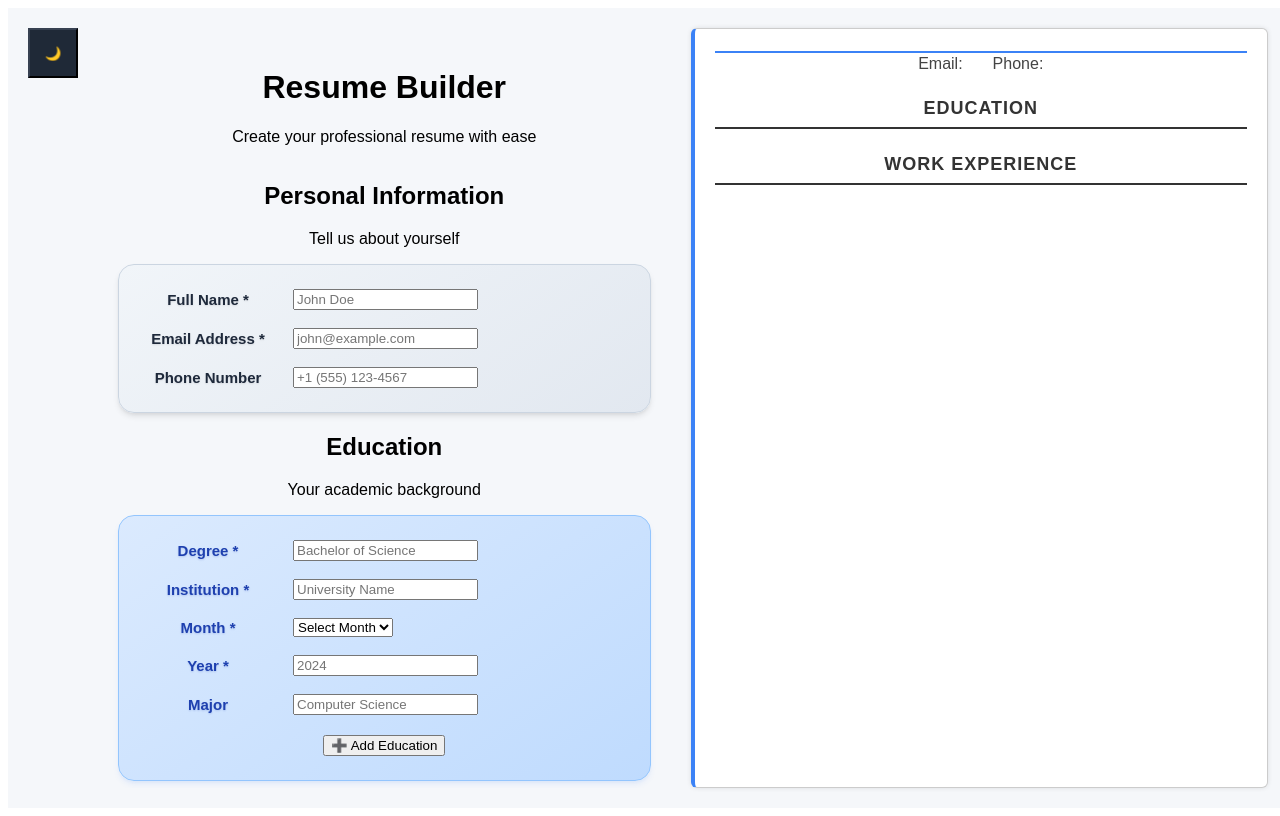
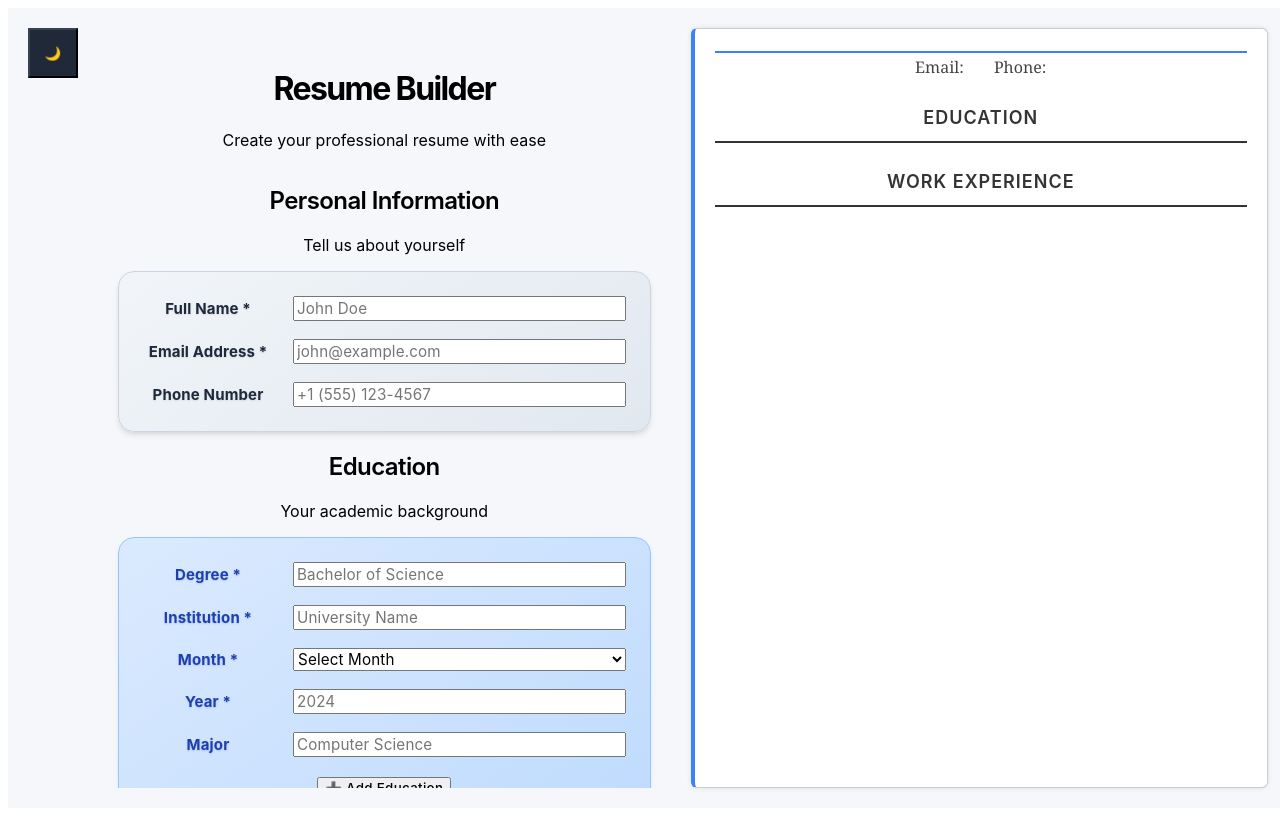
Before and after one commit to Sptailor/resuMade, a React (Vite) app: page / in a window 1280 px wide. Built offline with nearby package versions, Linux system fonts and the light colour scheme.

Commit message:
Update UI andadded job description

```diff
--- a/src/App.jsx
+++ b/src/App.jsx
@@ -24,6 +24,7 @@ const [personData, setPersonData] = useState({
     title: "",
     company: "",
     years: "",
+    description: "",
   });
   const [editingEducationIndex, setEditingEducationIndex] = useState(null);
   const [editingExperienceIndex, setEditingExperienceIndex] = useState(null);
@@ -56,7 +57,7 @@ const [personData, setPersonData] = useState({
   const addExperience = () => {
     if (currentExperience.title && currentExperience.company && currentExperience.years) {
       setExperienceList([...experienceList, currentExperience]);
-      setCurrentExperience({ title: "", company: "", years: "" });
+      setCurrentExperience({ title: "", company: "", years: "", description: "" });
     }
   };
 
@@ -69,7 +70,7 @@ const [personData, setPersonData] = useState({
     const updatedList = [...experienceList];
     updatedList[editingExperienceIndex] = currentExperience;
     setExperienceList(updatedList);
-    setCurrentExperience({ title: "", company: "", years: "" });
+    setCurrentExperience({ title: "", company: "", years: "", description: "" });
     setEditingExperienceIndex(null);
   };
 
@@ -217,10 +218,31 @@ const [personData, setPersonData] = useState({
         <div id="workExperienceContainer">
           <h3 style={{ color: isDarkTheme ? '#e5e7eb' : '#333' }}>Work Experience</h3>
           {experienceList.map((experience, index) => (
-            <div key={index} className="experience-display">
-              <p style={{ color: isDarkTheme ? '#d1d5db' : '#444' }}><strong>{experience.title}</strong></p>
-              <p style={{ color: isDarkTheme ? '#d1d5db' : '#444' }}>{experience.company}</p>
-              <p style={{ color: isDarkTheme ? '#d1d5db' : '#444' }}>{experience.years}</p>
+            <div key={index} className="experience-display" style={{ marginBottom: '15px' }}>
+              <div style={{
+                display: 'flex',
+                justifyContent: 'space-between',
+                alignItems: 'baseline',
+                marginBottom: '5px'
+              }}>
+                <p style={{ color: isDarkTheme ? '#d1d5db' : '#444', fontWeight: '600', margin: 0 }}>
+                  {experience.title} - {experience.company}
+                </p>
+                <p style={{ color: isDarkTheme ? '#d1d5db' : '#444', fontSize: '14px', fontStyle: 'italic', margin: 0 }}>
+                  {experience.years}
+                </p>
+              </div>
+              {experience.description && (
+                <p style={{
+                  color: isDarkTheme ? '#d1d5db' : '#444',
+                  margin: 0,
+                  fontSize: '14px',
+                  lineHeight: '1.4',
+                  paddingTop: '3px'
+                }}>
+                  {experience.description}
+                </p>
+              )}
             </div>
           ))}
         </div>
--- a/src/components/Experience.jsx
+++ b/src/components/Experience.jsx
@@ -88,7 +88,7 @@ function Experience({
         <div style={{
           display: 'flex',
           alignItems: 'center',
-          marginBottom: '20px',
+          marginBottom: '18px',
           gap: '20px'
         }}>
           <label htmlFor="years" style={{
@@ -107,6 +107,36 @@ function Experience({
             value={currentExperience.years}
             onChange={(e) => setCurrentExperience({ ...currentExperience, years: e.target.value })}
             className={`flex-1 px-4 py-3 border-2 rounded-xl focus:outline-none transition-all duration-200 shadow-sm hover:shadow-md focus:shadow-lg ${
+              isDarkTheme
+                ? 'bg-gray-700 border-purple-400 text-white placeholder-gray-300 focus:border-purple-300'
+                : 'bg-white border-purple-300 focus:border-purple-600'
+            }`}
+          />
+        </div>
+
+        <div style={{
+          display: 'flex',
+          alignItems: 'flex-start',
+          marginBottom: '20px',
+          gap: '20px'
+        }}>
+          <label htmlFor="description" style={{
+            minWidth: '130px',
+            fontWeight: '700',
+            color: isDarkTheme ? '#e9d5ff' : '#6d28d9',
+            fontSize: '15px',
+            textShadow: isDarkTheme ? '0 1px 2px rgba(0,0,0,0.3)' : '0 1px 2px rgba(109, 40, 217, 0.2)',
+            paddingTop: '8px'
+          }}>
+            Description
+          </label>
+          <textarea
+            id="description"
+            placeholder="Brief description of your role and achievements..."
+            value={currentExperience.description}
+            onChange={(e) => setCurrentExperience({ ...currentExperience, description: e.target.value })}
+            rows="3"
+            className={`flex-1 px-4 py-3 border-2 rounded-xl focus:outline-none transition-all duration-200 shadow-sm hover:shadow-md focus:shadow-lg resize-vertical ${
               isDarkTheme
                 ? 'bg-gray-700 border-purple-400 text-white placeholder-gray-300 focus:border-purple-300'
                 : 'bg-white border-purple-300 focus:border-purple-600'
@@ -142,7 +172,9 @@ function Experience({
                 alignItems: 'center',
                 borderBottom: index < experienceList.length - 1 ? (isDarkTheme ? '1px solid #6b7280' : '1px solid #e5e7eb') : 'none'
               }}>
-                <span style={{ flex: 1, color: isDarkTheme ? '#f3f4f6' : '#000' }}>{experience.title} - {experience.company} ({experience.years})</span>
+                <span style={{ flex: 1, color: isDarkTheme ? '#f3f4f6' : '#000' }}>
+                  {experience.title} - {experience.company} ({experience.years}){experience.description ? ` - ${experience.description.substring(0, 50)}${experience.description.length > 50 ? '...' : ''}` : ''}
+                </span>
                 <div style={{ display: 'flex', gap: '5px' }}>
                   <Button
                     onClick={() => editExperience(index)}
--- a/src/index.css
+++ b/src/index.css
@@ -6,7 +6,9 @@
   height: 100vh;        /* full viewport height */
   padding: 20px;
   box-sizing: border-box;
-  font-family: Arial, sans-serif;
+  font-family: -apple-system, BlinkMacSystemFont, 'Segoe UI', 'Roboto', 'Oxygen', 'Ubuntu', 'Cantarell', 'Fira Sans', 'Droid Sans', 'Helvetica Neue', sans-serif;
+  -webkit-font-smoothing: antialiased;
+  -moz-osx-font-smoothing: grayscale;
 }
 
 /* Light theme (default) */
@@ -79,6 +81,10 @@
   color: #000000 !important;
 }
 
+.cv-builder.dark-theme textarea {
+  color: #000000 !important;
+}
+
 .cv-builder.dark-theme label {
   color: inherit !important;
 }
@@ -118,6 +124,88 @@
   color: #f3f4f6 !important;
 }
 
+/* Professional Typography */
+.cv-builder h1,
+.cv-builder h2,
+.cv-builder h3,
+.cv-builder h4,
+.cv-builder h5,
+.cv-builder h6 {
+  font-family: 'Inter', -apple-system, BlinkMacSystemFont, 'Segoe UI', 'Roboto', 'Oxygen', 'Ubuntu', 'Cantarell', sans-serif;
+  font-weight: 600;
+  letter-spacing: -0.025em;
+}
+
+.cv-builder h1 {
+  font-size: 2rem;
+  font-weight: 700;
+  letter-spacing: -0.05em;
+}
+
+.cv-builder h2 {
+  font-size: 1.5rem;
+  font-weight: 600;
+}
+
+.cv-builder h3 {
+  font-size: 1.25rem;
+  font-weight: 600;
+}
+
+/* Form labels professional styling */
+.cv-builder label {
+  font-family: 'Inter', -apple-system, BlinkMacSystemFont, 'Segoe UI', sans-serif;
+  font-weight: 500;
+  letter-spacing: 0.01em;
+}
+
+/* Professional input and textarea styling */
+.cv-builder input,
+.cv-builder textarea,
+.cv-builder select {
+  font-family: -apple-system, BlinkMacSystemFont, 'Segoe UI', 'Roboto', sans-serif;
+  font-size: 0.95rem;
+  letter-spacing: 0.01em;
+  width: 70%;
+}
+
+/* Button professional styling */
+.cv-builder button {
+  font-family: 'Inter', -apple-system, BlinkMacSystemFont, 'Segoe UI', sans-serif;
+  font-weight: 500;
+  letter-spacing: 0.025em;
+}
+
+/* Resume section professional fonts */
+.right-panel {
+  font-family: 'Georgia', 'Times New Roman', serif;
+  line-height: 1.6;
+}
+
+.right-panel h2 {
+  font-family: 'Inter', -apple-system, BlinkMacSystemFont, 'Segoe UI', sans-serif;
+  font-size: 1.75rem;
+  font-weight: 700;
+  letter-spacing: -0.05em;
+}
+
+.right-panel h3 {
+  font-family: 'Inter', -apple-system, BlinkMacSystemFont, 'Segoe UI', sans-serif;
+  font-size: 1.125rem;
+  font-weight: 600;
+  letter-spacing: -0.025em;
+  text-transform: uppercase;
+  font-size: 0.875rem;
+}
+
+.right-panel p {
+  font-family: 'Georgia', 'Times New Roman', serif;
+  line-height: 1.5;
+}
+
+/* Import Inter font */
+@import url('https://fonts.googleapis.com/css2?family=Inter:wght@300;400;500;600;700&display=swap');
+
 /* Responsive design */
 @media (max-width: 768px) {
   .cv-builder {
```
